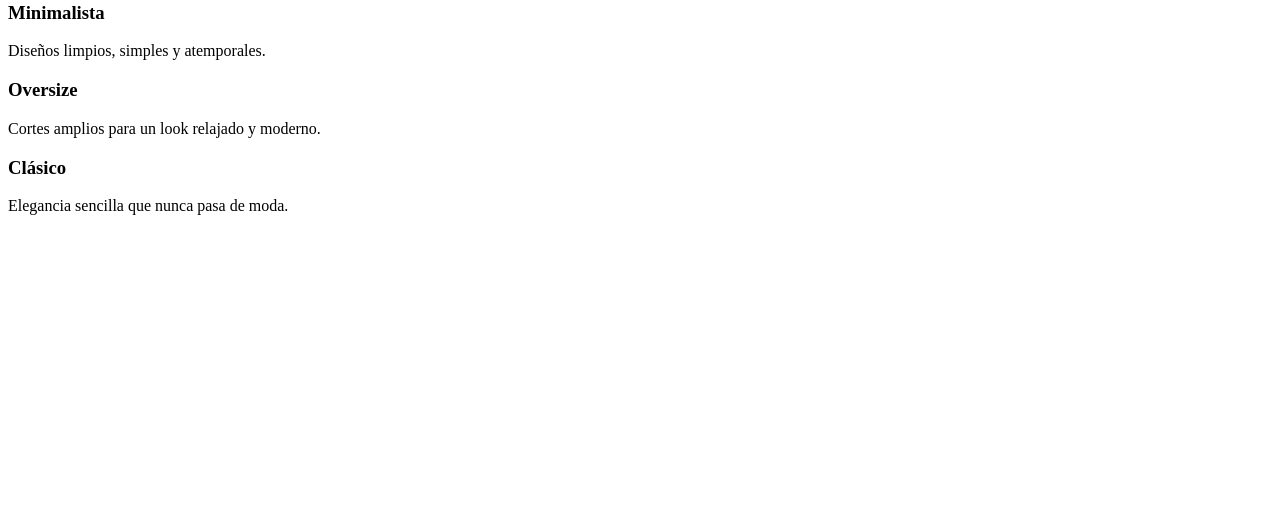
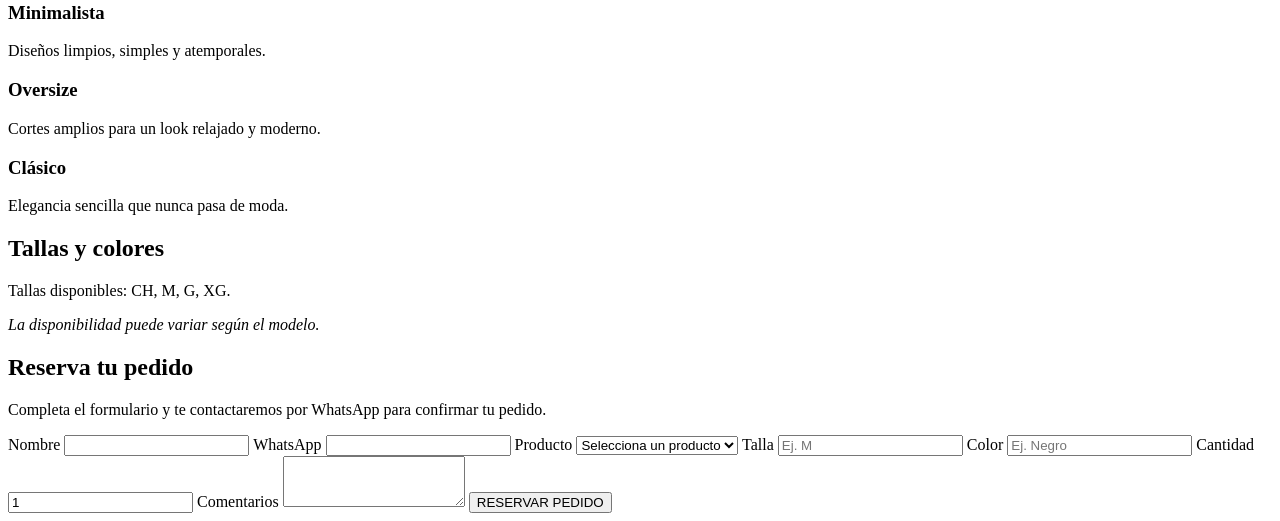
Before and after one commit to scarlycode/mens-shirts, a Flask app: page / in a window 1280 px wide. Shown: the part 4479-5000 px from the top of the page. Before the commit the page ends 4694 px from the top, so only its background shows below. Run offline with Flask 3, Linux system fonts and the light colour scheme.

Commit message:
Etapa 3 (parte 4): seccion Tallas y colores + formulario de reserva

```diff
--- a/templates/index.html
+++ b/templates/index.html
@@ -110,5 +110,47 @@
             </div>
         </div>
     </section>
+        <!-- ===================== TALLAS Y COLORES ===================== -->
+    <section class="tallas" id="tallas">
+        <h2>Tallas y colores</h2>
+        <p>Tallas disponibles: CH, M, G, XG.</p>
+        <p><em>La disponibilidad puede variar según el modelo.</em></p>
+    </section>
+
+    <!-- ===================== FORMULARIO DE RESERVA ===================== -->
+    <section class="reserva" id="reservar">
+        <h2>Reserva tu pedido</h2>
+        <p>Completa el formulario y te contactaremos por WhatsApp para confirmar tu pedido.</p>
+
+        <form id="formReserva" class="form-reserva">
+            <label for="nombre">Nombre</label>
+            <input type="text" id="nombre" name="nombre" required>
+
+            <label for="whatsapp">WhatsApp</label>
+            <input type="tel" id="whatsapp" name="whatsapp" required>
+
+            <label for="producto">Producto</label>
+            <select id="producto" name="producto" required>
+                <option value="">Selecciona un producto</option>
+                {% for product in products %}
+                    <option value="{{ product.name }}">{{ product.name }}</option>
+                {% endfor %}
+            </select>
+
+            <label for="talla">Talla</label>
+            <input type="text" id="talla" name="talla" placeholder="Ej. M" required>
+
+            <label for="color">Color</label>
+            <input type="text" id="color" name="color" placeholder="Ej. Negro" required>
+
+            <label for="cantidad">Cantidad</label>
+            <input type="number" id="cantidad" name="cantidad" min="1" value="1" required>
+
+            <label for="comentarios">Comentarios</label>
+            <textarea id="comentarios" name="comentarios" rows="3"></textarea>
+
+            <button type="submit" class="btn btn--primary">RESERVAR PEDIDO</button>
+        </form>
+    </section>
 
 {% endblock %}
```
